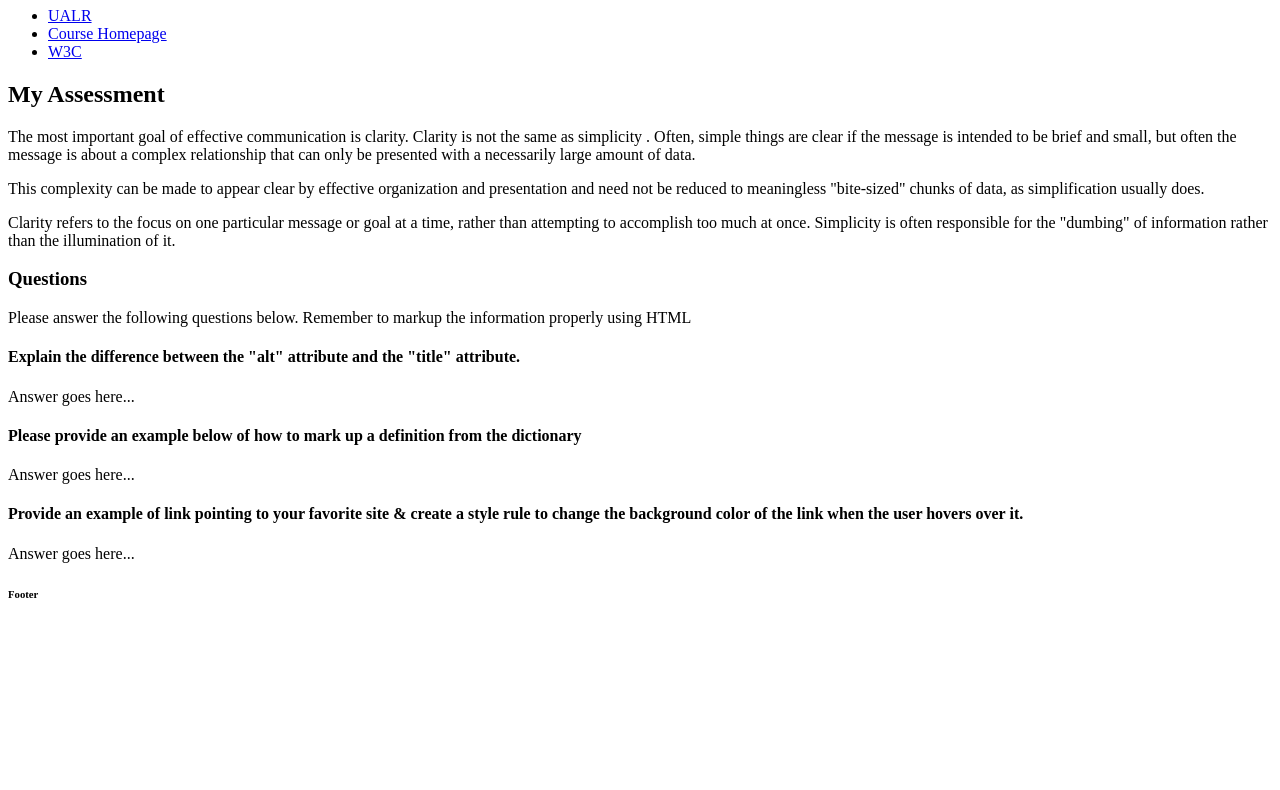
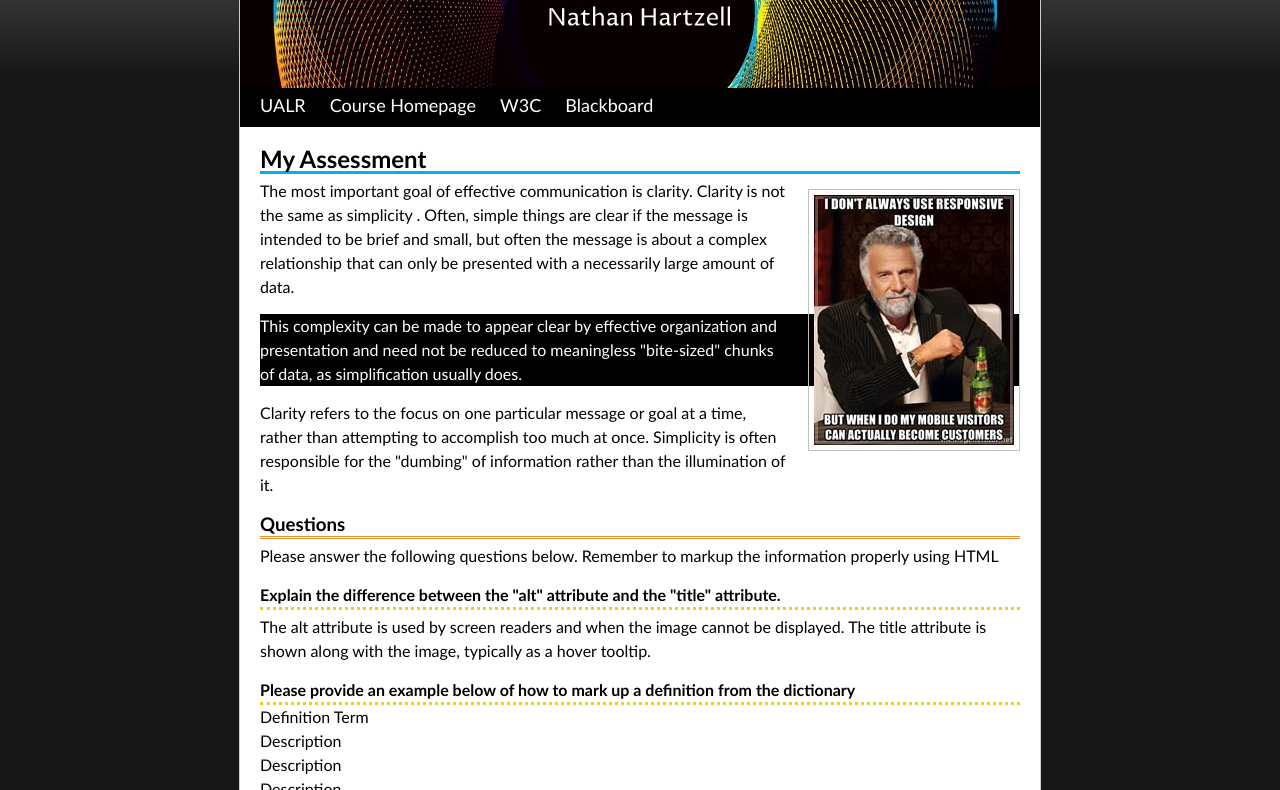
Before and after one commit to NathanHzll/ifsc-3342, a plain HTML site: page pre-assessment/index.html in a window 1280 px wide. Shown: the part 73-863 px from the top of the page. Before the commit the page ends 800 px from the top, so only its background shows below. Drawn offline with Linux system fonts and the light colour scheme.

Commit message:
Pre-Assessment Submission

```diff
--- /dev/null
+++ b/pre-assessment/assets/css/screen.css
@@ -0,0 +1,106 @@
+/* Universal Selector */
+
+* {
+	margin: 0px;
+	padding: 0px;
+}
+body {
+	text-align: center;
+	font-family: "Trebuchet MS", Arial, Helvetica, sans-serif;
+	background-color: #171717;
+	background-image:url('../img/bg-tile.jpg');
+	background-repeat: repeat-x;
+	font-size: 16px;
+	line-height: 1.5em;
+}
+#container {
+	max-width: 800px;
+	margin-right: auto;
+	margin-left: auto;
+	text-align: left;
+	background-color: #FFF;
+	margin-top: 20px;
+	border: 1px solid #CCC;
+}
+#header {
+}
+#header h1 a {
+	background-image:url(../img/header.jpg);
+	display:block;
+	height:140px;
+	text-indent:100%;
+	white-space: nowrap;
+	overflow: hidden;
+}
+#nav {
+	background-color: #000;
+}
+#nav ul {
+	list-style-type: none;
+	margin-left: 10px;
+}
+#nav ul li {
+	display: inline;
+	height: 35px;
+	line-height: 35px;
+}
+#nav ul li a {
+	display: inline-block;
+	padding-right: 10px;
+	padding-left: 10px;
+	font-size: 18px;
+}
+#nav ul li a:link, #nav ul li a:visited {
+	text-decoration: none;
+	border-bottom-width: 4px;
+	border-bottom-style: solid;
+	border-bottom-color: #000;
+	color: #FFF;
+}
+#nav ul li a:hover {
+	border-bottom-width: 3px;
+	border-bottom-style: solid;
+	border-bottom-color: #CCC;
+}
+#content {
+	margin: 20px;
+}
+#content h2{
+	border-bottom:3px solid #03afed;
+}
+#content h3{
+	border-bottom:3px double #e7932d;
+}
+#content h4{
+	border-bottom:3px dotted #e5d516;
+}
+#content p {
+	margin-top: 5px;
+	margin-bottom: 15px;
+}
+#content a:hover{
+	background:lime;
+}
+#footer {
+	background-color: #000;
+	color: #FFF;
+	height: 25px;
+}
+#footer h6 {
+	font-size: 12px;
+	line-height: 25px;
+	margin-right: 20px;
+	margin-left: 20px;
+}
+
+.alert{
+	background:#000000;
+	color:#fff;
+}
+
+.img-right{
+	float:right;
+	border:1px solid #c0c0c0;
+	padding:5px;
+	margin:10px 0px 10px 20px;
+}
--- a/pre-assessment/index.html
+++ b/pre-assessment/index.html
@@ -1,39 +1,47 @@
 
 <!doctype html>
-<html>
+<html lang ="en">
 <head>
-<meta charset="UTF-8">
-<meta name="description" content="This is a skills pre-assessment for Mobile Web Development" />
-<title>IFSC 3342 Pre-Assessment</title>
+<meta charset="UTF-8"> <!-- Declares the characterset -->
+<meta name="description" content="This is a skills pre-assessment for Mobile Web Development" /> <!-- Defines a description of the web page -->
+<meta name="author" content="Nathan Hartzell" /> <!-- Defines the author of the web page -->
+<title>IFSC 3342 Pre-Assessment | Nathan Hartzell</title>
+<link rel="stylesheet" href="assets/css/screen.css" type="text/css" media="screen" />
 </head>
 <body>
 <div id="container">
   <div id="header">
-    <h1><a href="index.html">IFSC 3342 Pre-Assessment</a></h1>
+    <h1><a href="index.html">Nathan Hartzell</a></h1>
   </div>
   <div id="nav">
     <ul>
-      <li><a href="http://ualr.edu">UALR</a></li>
-      <li><a href="https://thomaswallace.net/course/mobile-web/spring-2018/">Course Homepage</a></li>
-      <li><a href="http://www.w3.org/">W3C</a></li>
+      <li><a href="http://ualr.edu" title="Visit UALR">UALR</a></li>
+      <li><a href="https://thomaswallace.net/course/mobile-web/spring-2018/" title="Visit Mobile Web Homepage">Course Homepage</a></li>
+      <li><a href="http://www.w3.org/" title="Visit W3C">W3C</a></li>
+      <li><a href="https://blackboard.ualr.edu/" title="Visit Blackboard">Blackboard</a></li>
     </ul>
   </div>
   <div id="content">
-    <h2>My Assessment</h2>
-    <p>The most important goal of effective communication is clarity. Clarity is not the same as simplicity . Often, simple things are clear if the message is intended to be brief and small, but often the message is about a complex relationship that can only be presented with a necessarily large amount of data. </p>
-    <p>This complexity can be made to appear clear by effective organization and presentation and need not be reduced to meaningless "bite-sized" chunks of data, as simplification usually does. </p>
+    <h2>My Assessment</h2><!-- Hey Thomas! -->
+    <p><img src="assets/img/content-image2.jpg" alt ="The most interesting man in the world" class="img-right"/>The most important goal of effective communication is clarity. Clarity is not the same as simplicity . Often, simple things are clear if the message is intended to be brief and small, but often the message is about a complex relationship that can only be presented with a necessarily large amount of data. </p>
+    <p class="alert">This complexity can be made to appear clear by effective organization and presentation and need not be reduced to meaningless "bite-sized" chunks of data, as simplification usually does. </p>
     <p>Clarity refers to the focus on one particular message or goal at a time, rather than attempting to accomplish too much at once. Simplicity is often responsible for the "dumbing" of information rather than the illumination of it.</p>
     <h3>Questions</h3>
     <p>Please answer the following questions below. Remember to markup the information properly using HTML</p>
     <h4>Explain the difference between the &quot;alt&quot; attribute and the &quot;title&quot; attribute. </h4>
-    <p>Answer goes here...</p>
+    <p>The alt attribute is used by screen readers and when the image cannot be displayed. The title attribute is shown along with the image, typically as a hover tooltip.</p>
     <h4>Please provide an example below of how to mark up a definition from the dictionary</h4>
-    <p>Answer goes here...</p>
+    <dl>
+      <dt>Definition Term</dt>
+      <dd>Description</dd>
+      <dd>Description</dd>
+      <dd>Description</dd>
+    </dl>
     <h4>Provide an example of link pointing to your favorite site &amp; create a style rule to change the background color of the link when the user hovers over it. </h4>
-    <p>Answer goes here... </p>
+    <p><a href="https://twitter.com/" title="Visit Twitter">Twitter</a></p>
   </div>
   <div id="footer">
-    <h6>Footer</h6>
+    <h6>&copy; 2021 Nathan Hartzell | <a href="#top">Back to Top</a></h6>
   </div>
 </div>
 </body>
```
Also changed, not shown: pre-assessment/assets/img/bg-tile.jpg (added), pre-assessment/assets/img/content-image2.jpg (added), pre-assessment/assets/img/header.jpg (added).
